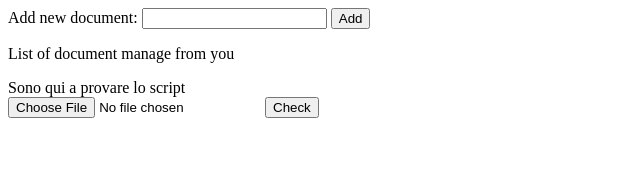
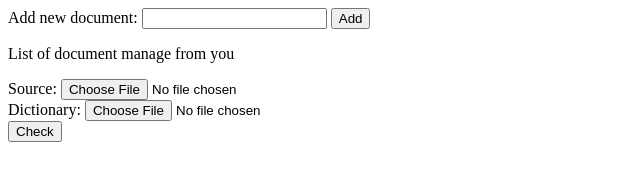
Before and after one commit to BugBusterSWE/ManagerDocumentation, a plain HTML site: page index.html in a window 1280 px wide. Shown: the whole page, without its empty margins (0-640 px from the left). Drawn offline with Linux system fonts and the light colour scheme.

Commit message:
Add selection file

```diff
--- a/index.html
+++ b/index.html
@@ -11,8 +11,8 @@
   <ul id="documentSet">
   </ul>
   <div id="checker">
-    <div id="prova">Sono qui a provare lo script</div>
-    <input id="ckfile" type="file" name="source" onchange="e()">
+    <div>Source: <input id="cksource" type="file" name="source" onchange="selectSource()" /></div>
+    <div>Dictionary: <input id="ckdictionary" type="file" name="dictionary" onchange="selectDictionary()" /></div>
     <button type="button" onclick="solve()">Check</button>
     <div id="check"></div>
   </div>
```
